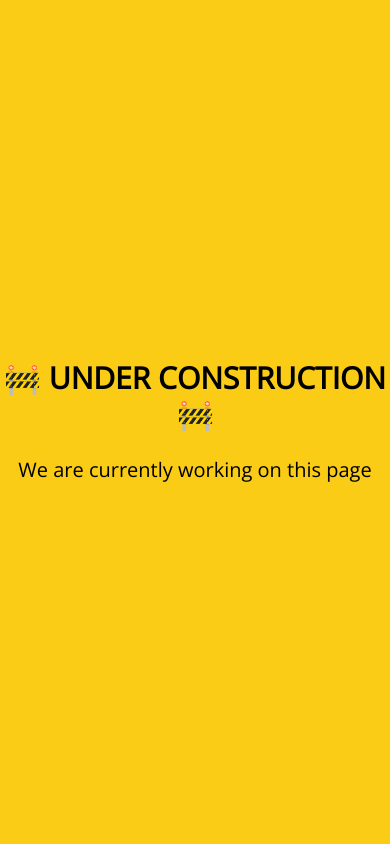
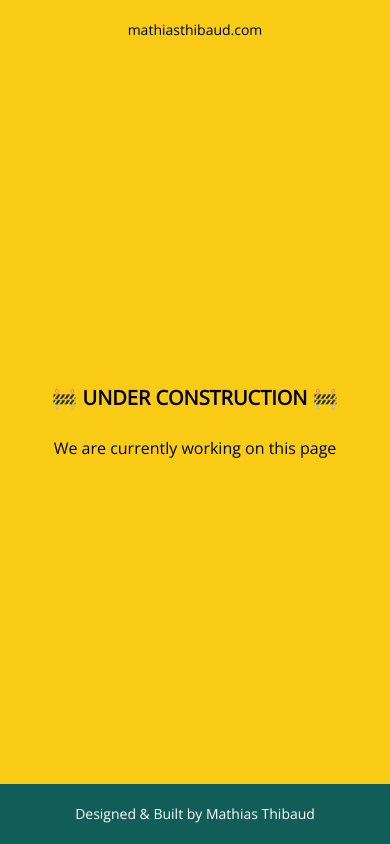
Before and after one commit to ma-thibaud/portfolio-v2, a React (Create React App) app: page / in a window 390 px wide. Built offline with nearby package versions, Linux system fonts and the light colour scheme.

Commit message:
feat: add header/footer

```diff
--- a/src/pages/UnderConstruction.tsx
+++ b/src/pages/UnderConstruction.tsx
@@ -1,10 +1,22 @@
 const UnderConstruction = () => {
   return (
-    <div className="flex h-screen bg-yellow-400">
-      <div className="m-auto text-center">
-        <h1 className="text-3xl font-bold">🚧 UNDER CONSTRUCTION 🚧</h1>
-        <h2 className="mt-6 text-xl">We are currently working on this page</h2>
-      </div>
+    <div className="flex flex-col h-screen bg-yellow-400">
+      <header className="py-5 text-center text-sm md:text-base">
+        mathiasthibaud.com
+      </header>
+      <main className="flex-1 flex items-center justify-center overflow-y-auto text-center p-5">
+        <div>
+          <h1 className="text-xl md:text-3xl font-bold">
+            🚧 UNDER CONSTRUCTION 🚧
+          </h1>
+          <h2 className="mt-6 text-base md:text-xl">
+            We are currently working on this page
+          </h2>
+        </div>
+      </main>
+      <footer className="py-5 text-center bg-teal-800 text-white text-sm md:text-base">
+        Designed & Built by Mathias Thibaud{" "}
+      </footer>
     </div>
   );
 };
```
